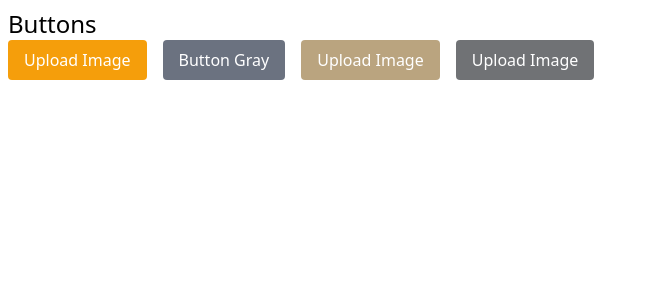
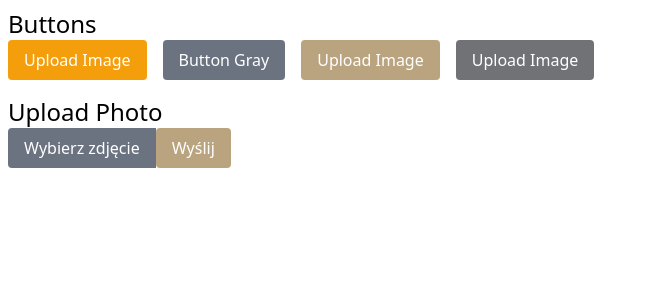
Before and after one commit to BarHanSolo/guestbook, a SvelteKit app: page /sandbox in a window 1280 px wide. Shown: the top 300 px of the page, without its empty margins (0-649 px from the left). Built offline with nearby package versions, Linux system fonts and the light colour scheme.

Commit message:
basic upload component/action

```diff
--- a/package.json
+++ b/package.json
@@ -18,6 +18,7 @@
 		"@sveltejs/kit": "^2.0.0",
 		"@sveltejs/vite-plugin-svelte": "^3.0.0",
 		"@types/eslint": "^9.6.0",
+		"@types/node": "^22.2.0",
 		"autoprefixer": "^10.4.20",
 		"eslint": "^9.0.0",
 		"eslint-config-prettier": "^9.1.0",
--- /dev/null
+++ b/src/lib/components/photo-upload/PhotoUpload.svelte
@@ -0,0 +1,37 @@
+<script lang="ts">
+	import Button from '../button/Button.svelte';
+
+	export let action: string;
+
+	let fileName: string | undefined;
+
+	function handleFileChanged(event: Event): void {
+		const input = event.target as HTMLInputElement;
+		fileName = input.files?.[0]?.name;
+	}
+
+	function handleSubmit(event: Event): void {
+		event.preventDefault();
+	}
+</script>
+
+<form class="flex" method="post" {action} enctype="multipart/form-data">
+	<div class="flex">
+		<input
+			type="file"
+			name="file"
+			accept="image/*"
+			id="file-input"
+			class="hidden"
+			required
+			on:change={handleFileChanged}
+		/>
+		<label
+			for="file-input"
+			class="bg-gray-500 text-white rounded rounded-r-none px-4 py-2 cursor-pointer text-center"
+		>
+			{fileName || 'Wybierz zdjęcie'}
+		</label>
+	</div>
+	<Button type="submit" disabled={!fileName}>Wyślij</Button>
+</form>
--- /dev/null
+++ b/src/routes/sandbox/+page.server.ts
@@ -0,0 +1,30 @@
+import { error, type Actions } from '@sveltejs/kit';
+import fs from 'fs';
+import path from 'path';
+
+export const actions: Actions = {
+	'upload-photo': async ({ request }) => {
+		const formData = await request.formData();
+		const file = formData.get('file') as File;
+
+		if (!file) {
+			return error(400, { message: 'No file attached' });
+		}
+
+		const uploadDir = path.resolve('static/uploads'); // TODO: configurable upload directory
+		if (!fs.existsSync(uploadDir)) {
+			fs.mkdirSync(uploadDir, { recursive: true });
+		}
+
+		const filePath = path.join(uploadDir, file.name);
+
+		try {
+			const buffer = Buffer.from(await file.arrayBuffer());
+			fs.writeFileSync(filePath, buffer);
+			return { filePath };
+		} catch (e) {
+			console.error(e);
+			return error(500, { message: 'Internal server error' });
+		}
+	}
+};
--- a/src/routes/sandbox/+page.svelte
+++ b/src/routes/sandbox/+page.svelte
@@ -1,5 +1,6 @@
 <script>
 	import Button from '$lib/components/button/Button.svelte';
+	import PhotoUpload from './../../lib/components/photo-upload/PhotoUpload.svelte';
 </script>
 
 <h2 class="text-2xl">Buttons</h2>
@@ -9,3 +10,6 @@
 	<Button disabled={true}>Upload Image</Button>
 	<Button variant="secondary" disabled={true}>Upload Image</Button>
 </div>
+
+<h2 class="mt-4 text-2xl">Upload Photo</h2>
+<PhotoUpload action="?/upload-photo" />
```
Also changed, not shown: 2 other files (tests, documents, lock files or other folders).
